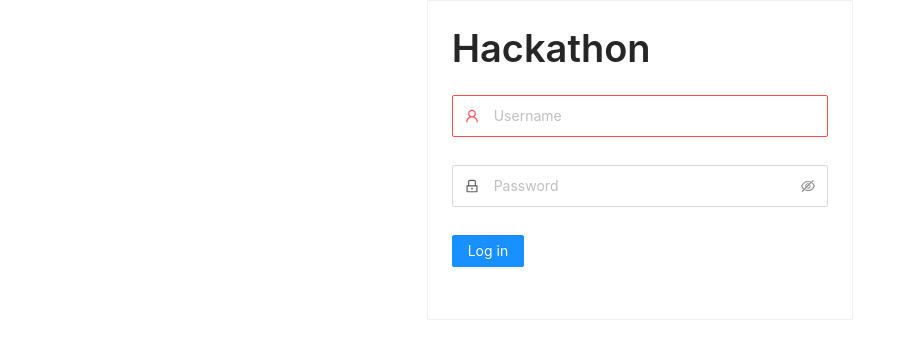
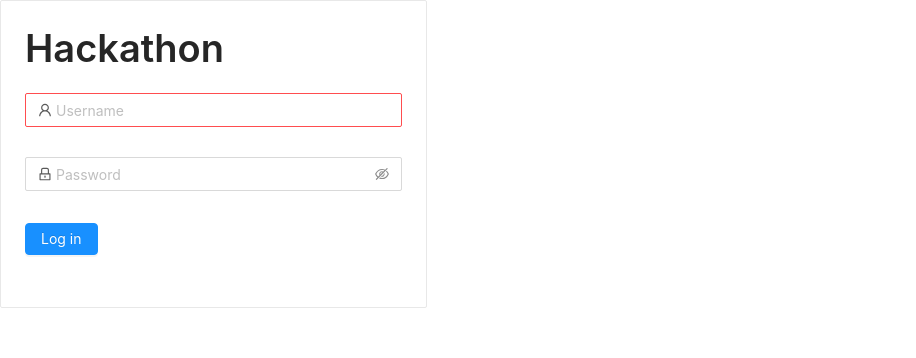
Before and after one commit to SinanBaymammadli/ibar-hackathon, a React (Create React App) app: page /login in a window 1280 px wide. Shown: the top 358 px of the page, without its empty margins (0-916 px from the left). Built offline with nearby package versions, Linux system fonts and the light colour scheme.

Commit message:
remove css

```diff
--- a/src/index.scss
+++ /dev/null
@@ -1 +0,0 @@
-@import "~antd/dist/antd.css";
--- a/src/index.tsx
+++ b/src/index.tsx
@@ -8,7 +8,6 @@ import { Main } from "./app/main";
 import { store } from "./app/redux/store";
 
 import * as serviceWorker from "./serviceWorker";
-import "./index.scss";
 
 ReactDOM.render(
   <Provider store={store}>
```
